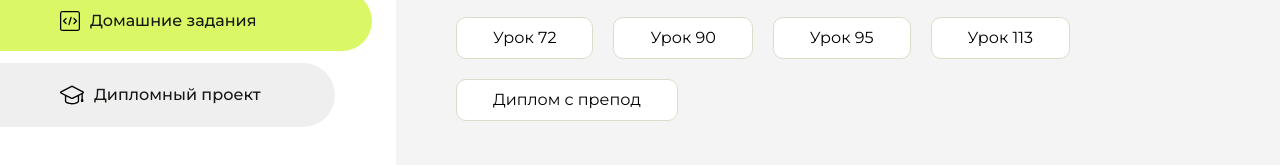
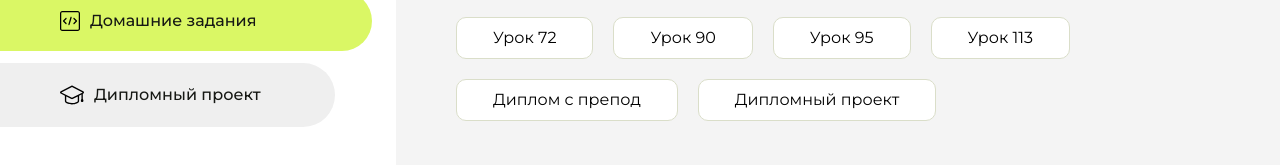
Before and after one commit to check-engine-404/homework, a plain HTML site: page index.html in a window 1280 px wide. Shown: the part 345-510 px from the top of the page. Drawn offline with Linux system fonts and the light colour scheme.

Commit message:
Update index.html

```diff
--- a/index.html
+++ b/index.html
@@ -144,6 +144,10 @@
                          <li class="content__list-item">
                         <a href="project/index.html">Диплом с препод </a>
                     </li>
+                     </li>
+                         <li class="content__list-item">
+                        <a href="project/index.html">Дипломный проект </a>
+                    </li>
                 </ul>
             </div>
             <div class="content__block hidden" id="diplomBlock">
```
